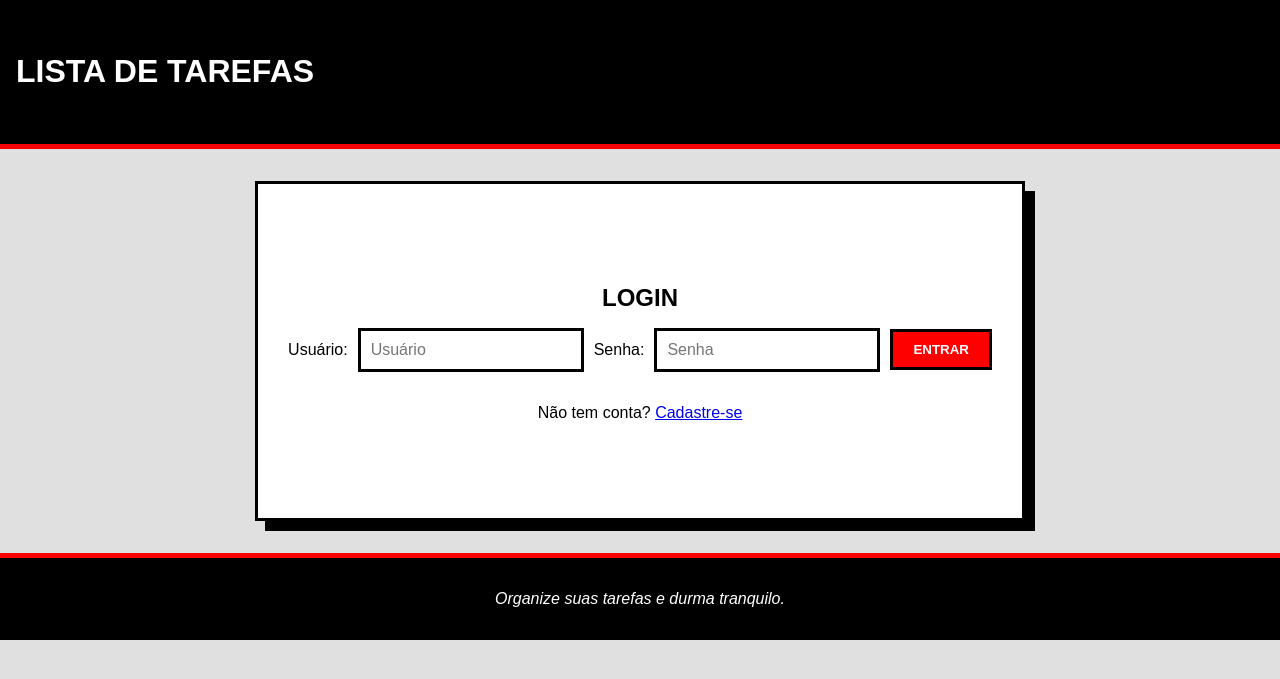
After one commit to DevPauloCorsi/lista-de-tarefas, a Flask app: page /login in a window 1280 px wide. The commit adds this page. Shown: the top 679 px of the page. Run offline with Flask 3, Linux system fonts and the light colour scheme.

Commit message:
Atualização do app.py, novas rotas, novos templates cadastro e login e ajustes no banco de dados

```diff
--- a/app.py
+++ b/app.py
@@ -1,112 +1,201 @@
-# IMPORTAÇÕES E CONFIGURAÇÃO DO APP
-from flask import Flask, render_template, request, redirect
+
+from flask import Flask, render_template, request, redirect, url_for, session
+# MUDANÇA: agora também é importado "session" para controle de login.
+# MUDANÇA: importado url_for para gerar rotas.
+
 import mysql.connector
+from werkzeug.security import generate_password_hash, check_password_hash
+# NOVO: funções para gerar hash e validar senhas.
 
 # Criação do aplicativo Flask
 app = Flask(__name__)
 
-# Conexão com o banco de dados MySQL — permanece igual
+# Chave secreta para sessões (necessária para login/logout)
+app.secret_key = "chave_super_secreta_aqui"
+# NOVO: agora existe controle total de autenticação.
+
+# Conexão com o banco de dados MySQL
 db = mysql.connector.connect(
     host="localhost",
     user="root",
     password="1735pr40!FR",
     database="db_lista_tarefa"
 )
+# Conexão permanece para ambas tabelas tarefa e usuários.
+# ROTA DE LOGIN
+@app.route("/login", methods=["GET", "POST"])
+def login():
+
+    # NOVO:  sistema de login novo.
+    if request.method == "POST":
+        username = request.form["username"]
+        senha = request.form["senha"]
+
+        cursor = db.cursor(dictionary=True)
+        cursor.execute("SELECT * FROM usuarios WHERE username = %s", (username,))
+        user = cursor.fetchone()
+        cursor.close()
+
+        # NOVO:  senhas — comparação é feita por hash.
+        if user and check_password_hash(user["senha"], senha):
+            session["usuario_id"] = user["id"]  # NOVO: salvando ID do usuário na sessão
+            return redirect(url_for("index"))
+        else:
+            return render_template("login.html", error="Usuário ou senha inválidos")
+
+    return render_template("login.html")
+
+
+# ROTA DE CADASTRO
+@app.route("/cadastro", methods=["GET", "POST"])
+def cadastro():
+
+    # NOVO: rotA nova — não existia no código antigo.
+    if request.method == "POST":
+        username = request.form["username"]
+        senha = request.form["senha"]
+
+        cursor = db.cursor(dictionary=True)
+        cursor.execute("SELECT * FROM usuarios WHERE username = %s", (username,))
+        if cursor.fetchone():
+            return render_template("cadastro.html", error="Usuário já existe")
+
+        # NOVO: senha agora recebe hash
+        hash_senha = generate_password_hash(senha)
+
+        cursor.execute("INSERT INTO usuarios (username, senha) VALUES (%s, %s)",
+                       (username, hash_senha))
+        db.commit()
+        cursor.close()
+
+        # Depois de cadastrar, redireciona ao login
+        return redirect(url_for("login"))
+
+    return render_template("cadastro.html")
+
+
+# ROTA DE LOGOUT
+@app.route("/logout")
+def logout():
+    # NOVO: remove o usuário da sessão
+    session.pop("usuario_id", None)
+    return redirect(url_for("login"))
+
 
 # ROTA PRINCIPAL — LISTA TODAS AS TAREFAS
 @app.route('/')
 def index():
-    # Mantido: usa cursor como dicionário para acessar por nome de coluna
+    # MUDANÇA: agora impede acesso de usuários não logados
+    if "usuario_id" not in session:
+        return redirect(url_for("login"))
+
     cursor = db.cursor(dictionary=True)
 
-    # Já havia sido alterado antes para incluir o campo "status" no SELECT
-    cursor.execute("SELECT * FROM tarefas")
+    # NOVO: agora seleciona APENAS tarefas do usuário logado
+    cursor.execute("SELECT * FROM tarefas WHERE usuario_id = %s", (session["usuario_id"],))
 
     tarefas = cursor.fetchall()
-    cursor.close()  # Boa prática adicionada em versões anteriores
+    cursor.close()
 
-    # Exibe agora as tarefas com status (pendente / concluída)
     return render_template('index.html', tarefas=tarefas)
+
 
 # ROTA PARA ADICIONAR NOVAS TAREFAS
 @app.route('/add', methods=['POST'])
 def add():
-    # strip() remove espaços extras — melhoria adicionada
+    # NOVO: só permite adicionar tarefas se estiver logado
+    if "usuario_id" not in session:
+        return redirect(url_for("login"))
+
     descricao = request.form['descricao'].strip()
 
-    # Previne salvar tarefas em branco
     if descricao:
         cursor = db.cursor()
 
-        # ALTERAÇÃO: agora o INSERT também inclui o campo "status"
-        # Todas as tarefas novas começam como 'pendente'
+        # NOVO: agora a tarefa é vinculada ao usuário via usuario_id
         cursor.execute(
-            "INSERT INTO tarefas (descricao, status) VALUES (%s, %s)",
-            (descricao, 'pendente')
+            "INSERT INTO tarefas (descricao, status, usuario_id) VALUES (%s, %s, %s)",
+            (descricao, 'pendente', session["usuario_id"])
         )
 
         db.commit()
-        cursor.close()  # Fechamento do cursor — adicionado como boa prática
+        cursor.close()
 
     return redirect('/')
 
-# CONCLUIR UMA TAREFA — já existia
+
+# ROTA PARA CONCLUIR UMA TAREFA
 @app.route('/concluir/<int:id>')
 def concluir(id):
+    # NOVO: agora só conclui tarefas do usuário logado
+    if "usuario_id" not in session:
+        return redirect(url_for("login"))
+
     cursor = db.cursor()
 
-    # Atualiza o campo status para "concluída"
-    cursor.execute("UPDATE tarefas SET status = 'concluída' WHERE id = %s", (id,))
+    cursor.execute(
+        "UPDATE tarefas SET status = 'concluída' WHERE id = %s AND usuario_id = %s",
+        (id, session["usuario_id"])
+    )
 
     db.commit()
     cursor.close()
     return redirect('/')
 
-# NOVA ROTA: EXCLUIR UMA TAREFA
+
+# ROTA PARA EXCLUIR UMA TAREFA
 @app.route('/excluir/<int:id>')
 def excluir(id):
-    # NOVO BLOCO adiciona funcionalidade de exclusão
+    # NOVO: exclusão restrita ao proprietário da tarefa
+    if "usuario_id" not in session:
+        return redirect(url_for("login"))
+# NOVO BLOCO adiciona funcionalidade de exclusão
     cursor = db.cursor()
+    # Comando SQL DELETE para remover a tarefa do banco
+    cursor.execute(
+        "DELETE FROM tarefas WHERE id = %s AND usuario_id = %s",
+        (id, session["usuario_id"])
+    )
 
-    # Comando SQL DELETE para remover a tarefa do banco
-    cursor.execute("DELETE FROM tarefas WHERE id = %s", (id,))
-
-    db.commit()   # Aplica a exclusão permanentemente
+    db.commit()
     cursor.close()
     return redirect('/')
 
-# NOVA ROTA: EDITAR UMA TAREFA
+
+# ROTA PARA EDITAR UMA TAREFA
 @app.route('/editar/<int:id>', methods=['GET', 'POST'])
 def editar(id):
-    # Usa dictionary=True para acessar colunas por nome
+    # NOVO: edição só pode ser feita por quem está logado
+    if "usuario_id" not in session:
+        return redirect(url_for("login"))
+
     cursor = db.cursor(dictionary=True)
 
-    # Quando o formulário for enviado (POST):
     if request.method == 'POST':
         nova_descricao = request.form['descricao'].strip()
+
         if nova_descricao:
-            # Atualiza a descrição e redefine o status para "pendente"
-            #  (mesmo se ela já estava concluída)
+            # NOVO: agora a edição também considera o usuario_id
             cursor.execute("""
                 UPDATE tarefas
                 SET descricao = %s, status = 'pendente'
-                WHERE id = %s
-            """, (nova_descricao, id))
+                WHERE id = %s AND usuario_id = %s
+            """, (nova_descricao, id, session["usuario_id"]))
+
             db.commit()
 
         cursor.close()
         return redirect('/')
 
-    # Quando a rota for acessada via GET (abrindo a página de edição)
     else:
-        # Busca os dados da tarefa para preencher o campo no formulário
-        cursor.execute("SELECT * FROM tarefas WHERE id = %s", (id,))
+        cursor.execute(
+            "SELECT * FROM tarefas WHERE id = %s AND usuario_id = %s",
+            (id, session["usuario_id"])
+        )
+
         tarefa = cursor.fetchone()
         cursor.close()
-
-        # Renderiza o novo template "editar.html"
         return render_template('editar.html', tarefa=tarefa)
 
-# EXECUÇÃO DO SERVIDOR FLASK
 if __name__ == '__main__':
     app.run(debug=True)
--- a/static/style.css
+++ b/static/style.css
@@ -6,17 +6,36 @@ body {
     color: #000;
 }
 
+/* ================ HEADER ================= */
 header {
     background: #000;
     color: #fff;
-    text-align: center;
     padding: 2rem 1rem;
-    font-size: 1.8rem;
     border-bottom: 5px solid #ff0000;
     text-transform: uppercase;
     font-weight: bold;
+
+    display: flex;
+    justify-content: space-between;
+    align-items: center;
 }
 
+.botao-sair {
+    background-color: #ff0000;
+    color: #fff;
+    padding: 0.6rem 1.2rem;
+    border-radius: 4px;
+    text-decoration: none;
+    font-weight: bold;
+    text-transform: uppercase;
+    transition: background-color 0.3s ease;
+}
+
+.botao-sair:hover {
+    background-color: #cc0000;
+}
+
+/* ================== MAIN ================= */
 main {
     max-width: 700px;
     margin: 2rem auto;
@@ -26,14 +45,14 @@ main {
     box-shadow: 10px 10px 0px #000;
 }
 
-/* FORMULÁRIO DE NOVAS TAREFAS    */
+/* ======== FORMULÁRIO DE TAREFAS ========== */
 form {
     display: flex;
     gap: 10px;
     margin-bottom: 2rem;
 }
 
-input[type="text"] {
+main form input[type="text"] {
     flex: 1;
     padding: 10px;
     border: 3px solid #000;
@@ -139,30 +144,83 @@ AGORA: foi substituído por flexbox, deixando o layout mais fluido */
     text-transform: uppercase;
     padding: 5px 8px;
     cursor: pointer;
-    text-align: center;
+    font-size: 0.7rem;
     transition: all 0.3s ease;
-    font-size: 0.7rem;
 }
 
-/* Cada botão tem uma cor própria */
-.btn-concluir { background: #28a745; } /* Verde sucesso */
-.btn-editar { background: #007bff; }   /* Azul edição */
-.btn-excluir { background: #dc3545; }  /* Vermelho perigo */
+.btn-concluir { background: #28a745; }
+.btn-editar { background: #007bff; }
+.btn-excluir { background: #dc3545; }
 
-/* Efeito hover individualizado para cada cor */
 .btn-concluir:hover { background: #000; color: #28a745; }
 .btn-editar:hover { background: #000; color: #007bff; }
 .btn-excluir:hover { background: #000; color: #dc3545; }
 
-/* TAREFA CONCLUÍDA */
-
-/* Mesmo efeito de riscar o texto, mas com cor ajustada */
+/* Tarefa concluída */
 .concluida {
     text-decoration: line-through;
-    color: #6c757d; /* tom mais neutro e moderno */
+    color: #6c757d;
 }
 
-/* RODAPÉ */
+/* =============== LOGIN + CADASTRO (UNIFICADO) ============ */
+.login_cadastro-box {
+    max-width: 900px;
+    margin: 2rem auto;
+    padding: 1rem;
+    text-align: center;
+}
+
+.login_cadastro-box h2 {
+    margin-bottom: 1rem;
+    text-transform: uppercase;
+}
+
+.login_cadastro-box form {
+    display: flex;
+    align-items: center;
+    justify-content: center;
+    gap: 10px;
+}
+
+/* .login_cadastro-box label { */
+    /* display: none; */
+/* } */
+
+/* Inputs IGUAIS para login e cadastro */
+.login_cadastro-box input[type="text"],
+.login_cadastro-box input[type="password"] {
+    padding: 10px;
+    border: 3px solid #000;
+    width: 200px;
+    font-size: 1rem;
+    outline: none;
+}
+
+/* Botões */
+.btn-login,
+.btn-cadastro {
+    padding: 10px 20px;
+    background: #ff0000;
+    color: #fff;
+    border: 3px solid #000;
+    cursor: pointer;
+    font-weight: bold;
+    text-transform: uppercase;
+    transition: 0.3s ease;
+}
+
+.btn-login:hover,
+.btn-cadastro:hover {
+    background: #000;
+    color: #ff0000;
+}
+
+.cadastro-link,
+.login-link {
+    margin-top: 1rem;
+}
+
+/* ================= FOOTER =============== */
 footer {
     background: #000;
     color: #fff;
--- a/templates/editar.html
+++ b/templates/editar.html
@@ -3,14 +3,13 @@
 <head>
     <meta charset="UTF-8">
     <title>Editar Tarefa</title>
-    <!-- Linka o mesmo CSS do projeto principal -->
     <link rel="stylesheet" href="{{ url_for('static', filename='style.css') }}">
 </head>
 <body>
 
-    <!-- Cabeçalho idêntico ao do index.html, mantém o design consistente -->
     <header>
         <h1>Editar Tarefa</h1>
+        <a href="{{ url_for('logout') }}" class="botao-sair">Sair</a>
     </header>
 
     <main>
@@ -33,6 +32,5 @@
     <footer>
         <p> Organize suas tarefas e durma tranquilo. </p>
     </footer>
-
 </body>
 </html>
--- a/templates/index.html
+++ b/templates/index.html
@@ -11,8 +11,12 @@
 <body>
 
     <header>
-        <!-- Mudança no título: agora mais direto -->
+
         <h1>Lista de Tarefas</h1>
+        <!-- NOVA IMPLEMENTAÇÃO: Este link foi adicionado para permitir que o usuário faça logout.
+            Antes, o header tinha apenas o título.
+            Agora contém um botão "Sair" que redireciona para a rota /logout. -->
+        <a href="{{ url_for('logout') }}" class="botao-sair">Sair</a>
     </header>
 
     <main>
--- /dev/null
+++ b/templates/login.html
@@ -0,0 +1,61 @@
+<!DOCTYPE html>
+<html lang="pt-BR">
+<head>
+    <meta charset="UTF-8">
+    <title>Login</title>
+    <link rel="stylesheet" href="{{ url_for('static', filename='style.css') }}">
+    <!-- Importa o arquivo CSS estático através do Flask usando url_for -->
+</head>
+<body>
+    <header>
+        <h1>Lista de Tarefas</h1>
+    </header>
+    <main>
+        <div class="login_cadastro-box">
+            <!-- Div estilizada que contém todo o formulário de login -->
+            <h2>Login</h2>
+
+            {% if error %}
+            <!-- Verifica se existe uma variável 'error' enviada pelo Flask -->
+
+            <p class="erro">{{ error }}</p>
+            <!-- Caso exista erro, exibe a mensagem dentro de um parágrafo estilizado -->
+
+            {% endif %}
+            <!-- Fim da verificação de erro -->
+
+            <form method="POST">
+                <!-- Formulário de login que envia dados usando método POST -->
+
+                <label for="username">Usuário:</label>
+                <!-- Rótulo do campo de usuário -->
+
+                <input type="text" id="username" name="username" required placeholder="Usuário" required>
+                <!-- Campo para digitar o nome de usuário; obrigatório -->
+
+                <label for="senha">Senha:</label>
+                <!-- Rótulo do campo de senha -->
+
+                <input type="password" id="senha" name="senha" required placeholder="Senha" required>
+                <!-- Campo de senha; oculta os caracteres digitados; obrigatório -->
+
+                <button type="submit" class="btn-login">Entrar</button>
+                <!-- Botão que envia o formulário para autenticação -->
+            </form>
+
+            <p class="cadastro-link">
+                <!-- Texto com link para a página de cadastro -->
+
+                Não tem conta?
+                <!-- Texto informativo -->
+
+                <a href="{{ url_for('cadastro') }}">Cadastre-se</a>
+                <!-- Link gerado pelo Flask para a rota de cadastro -->
+            </p>
+        </div>
+    </main>
+    <footer>
+        <p>Organize suas tarefas e durma tranquilo.</p>
+    </footer>
+</body>
+</html>
```
Also changed, not shown: other parts of static/style.css (+27 -44 lines), db_lista_tarefa_tarefas.sql (added, +55 -0 lines), db_lista_tarefa_usuarios.sql (renamed from db_lista_tarefas.sql, +14 -15 lines), templates/cadastro.html (added, +68 -0 lines), README.md.
